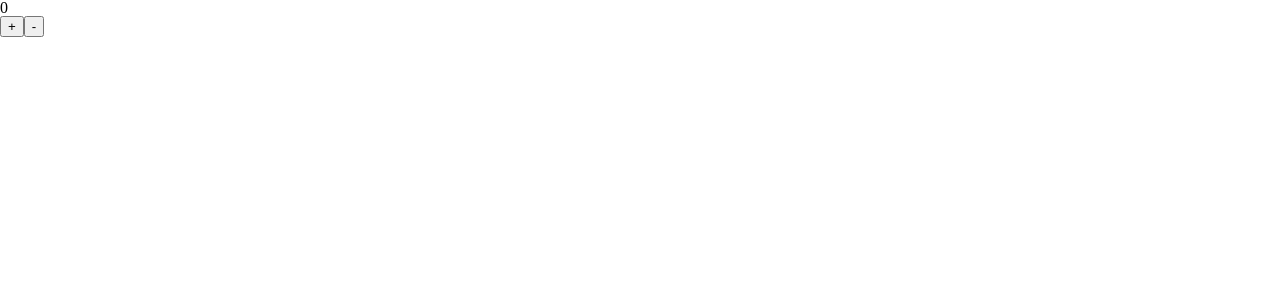
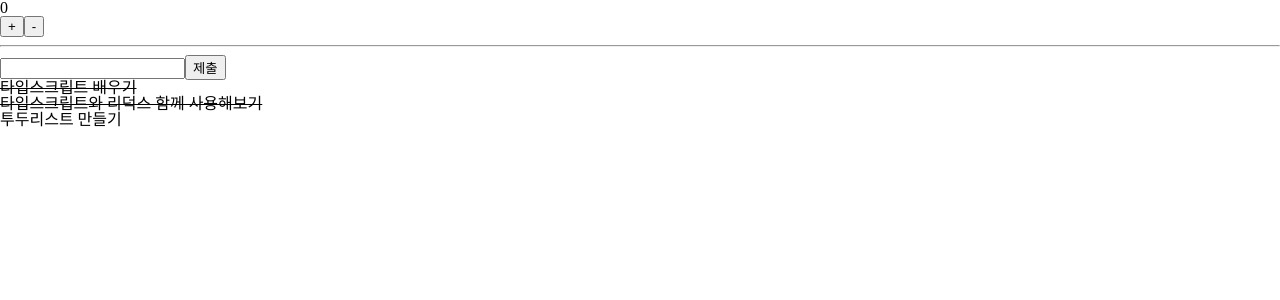
Before and after one commit to D-Store/DStore_client, a React (Create React App) app: page / in a window 1280 px wide. Shown: the top 300 px of the page. Built offline with nearby package versions, Linux system fonts and the light colour scheme.

Commit message:
TEST todolist

```diff
--- a/package.json
+++ b/package.json
@@ -18,6 +18,7 @@
     "react-redux": "^7.2.2",
     "react-scripts": "4.0.3",
     "redux": "^4.0.5",
+    "redux-devtools-extension": "^2.13.9",
     "typescript": "^4.1.2",
     "web-vitals": "^1.0.1"
   },
--- a/src/components/Hello.tsx
+++ b/src/components/Hello.tsx
@@ -1,13 +1,38 @@
 import React from 'react';
 import useCoutner from 'hooks/useCounter';
+import useTodo from 'hooks/useTodo';
+import useInput from 'hooks/useInput';
+const todoItemStyle = {
+  textDecoration: 'line-through',
+};
+const Hello = () => {
+  const input = useInput();
+  const { number, onIncrease, onDecrease } = useCoutner();
+  const { todos, onAddTodo, onRemoveTodo, onToggleTodo } = useTodo();
 
-const Hello = () => {
-  const { number, onIncrease, onDecrease } = useCoutner();
+  const onSubmit = (text: string) => {
+    onAddTodo(text);
+  };
+
   return (
     <>
       <h1>{number}</h1>
       <button onClick={onIncrease}>+</button>
       <button onClick={onDecrease}>-</button>
+      <hr />
+      <input type="text" {...input} />
+      <button onSubmit={() => onSubmit(input.value)}>제출</button>
+      <ul>
+        {todos.map((todo) => (
+          <li
+            key={todo.id}
+            style={todo.done ? todoItemStyle : {}}
+            onClick={() => onToggleTodo(todo.id)}
+          >
+            {todo.text}
+          </li>
+        ))}
+      </ul>
     </>
   );
 };
--- /dev/null
+++ b/src/hooks/useInput.ts
@@ -0,0 +1,14 @@
+import React, { useState } from 'react';
+
+const useInput = (initialValue: string = '') => {
+  const [value, setValue] = useState(initialValue);
+  const onChange = (e: React.ChangeEvent<HTMLInputElement>) => {
+    setValue(e.target.value);
+  };
+
+  return {
+    value,
+    onChange,
+  };
+};
+export default useInput;
--- /dev/null
+++ b/src/hooks/useTodo.ts
@@ -0,0 +1,32 @@
+import { useDispatch, useSelector } from 'react-redux';
+import { addTodo, removeTodo, toggleTodo } from 'modules/todo/todoActions';
+import { RootState } from 'modules';
+import { useCallback } from 'react';
+
+function useTodo() {
+  const dispatch = useDispatch();
+
+  const todos = useSelector((state: RootState) => state.todo);
+  const onAddTodo = useCallback(
+    (text: string) => {
+      dispatch(addTodo(text));
+    },
+    [dispatch]
+  );
+  const onToggleTodo = useCallback(
+    (id: number) => {
+      dispatch(toggleTodo(id));
+    },
+    [dispatch]
+  );
+  const onRemoveTodo = useCallback(
+    (id: number) => {
+      dispatch(removeTodo(id));
+    },
+    [dispatch]
+  );
+
+  return { todos, onAddTodo, onToggleTodo, onRemoveTodo };
+}
+
+export default useTodo;
--- a/src/index.tsx
+++ b/src/index.tsx
@@ -1,11 +1,12 @@
 import React from 'react';
 import ReactDOM from 'react-dom';
 import App from 'App';
-import { createStore } from 'redux';
+import { applyMiddleware, createStore } from 'redux';
 import { Provider } from 'react-redux';
 import rootReducer from 'modules';
+import { composeWithDevTools } from 'redux-devtools-extension';
 
-const store = createStore(rootReducer);
+const store = createStore(rootReducer, composeWithDevTools(applyMiddleware()));
 
 ReactDOM.render(
   <React.StrictMode>
--- a/src/modules/index.ts
+++ b/src/modules/index.ts
@@ -1,8 +1,10 @@
 import { combineReducers } from 'redux';
 import counter from './counter/counterReducer';
+import todo from './todo/todoReducer';
 
 const rootReducer = combineReducers({
   counter,
+  todo,
 });
 
 export default rootReducer;
--- /dev/null
+++ b/src/modules/todo/todoActions.ts
@@ -0,0 +1,18 @@
+export const ADD_TODO = 'todo/ADD_TODO' as const;
+export const REMOVE_TODO = 'todo/REMOVE_TODO' as const;
+export const TOGGLE_TODO = 'todo/TOGGLE_TODO' as const;
+
+export const addTodo = (text: string) => ({
+  type: ADD_TODO,
+  payload: text,
+});
+
+export const toggleTodo = (id: number) => ({
+  type: TOGGLE_TODO,
+  payload: id,
+});
+
+export const removeTodo = (id: number) => ({
+  type: REMOVE_TODO,
+  payload: id,
+});
--- /dev/null
+++ b/src/modules/todo/todoReducer.ts
@@ -0,0 +1,30 @@
+import { ADD_TODO, REMOVE_TODO, TOGGLE_TODO } from './todoActions';
+import { ActionsTodo, Todo, Todos } from './todoType';
+
+const initialState: Todos = [
+  { id: 1, text: '타입스크립트 배우기', done: true },
+  { id: 2, text: '타입스크립트와 리덕스 함께 사용해보기', done: true },
+  { id: 3, text: '투두리스트 만들기', done: false },
+];
+
+function todoReducer(state: Todos = initialState, action: ActionsTodo) {
+  switch (action.type) {
+    case ADD_TODO:
+      const nextId = Math.max(...state.map((todo) => todo.id)) + 1;
+      return state.concat({
+        id: nextId,
+        text: action.payload,
+        done: false,
+      });
+    case REMOVE_TODO:
+      return state.filter((todo: Todo) => todo.id !== action.payload);
+    case TOGGLE_TODO:
+      return state.map((todo: Todo) =>
+        todo.id === action.payload ? { ...todo, done: !todo.done } : todo
+      );
+    default:
+      return state;
+  }
+}
+
+export default todoReducer;
--- /dev/null
+++ b/src/modules/todo/todoType.ts
@@ -0,0 +1,14 @@
+import { addTodo, removeTodo, toggleTodo } from './todoActions';
+
+export type Todo = {
+  text: string;
+  id: number;
+  done: boolean;
+};
+
+export type Todos = Todo[];
+
+export type ActionsTodo =
+  | ReturnType<typeof addTodo>
+  | ReturnType<typeof removeTodo>
+  | ReturnType<typeof toggleTodo>;
```
Also changed, not shown: 1 other file (tests, documents, lock files or other folders).
